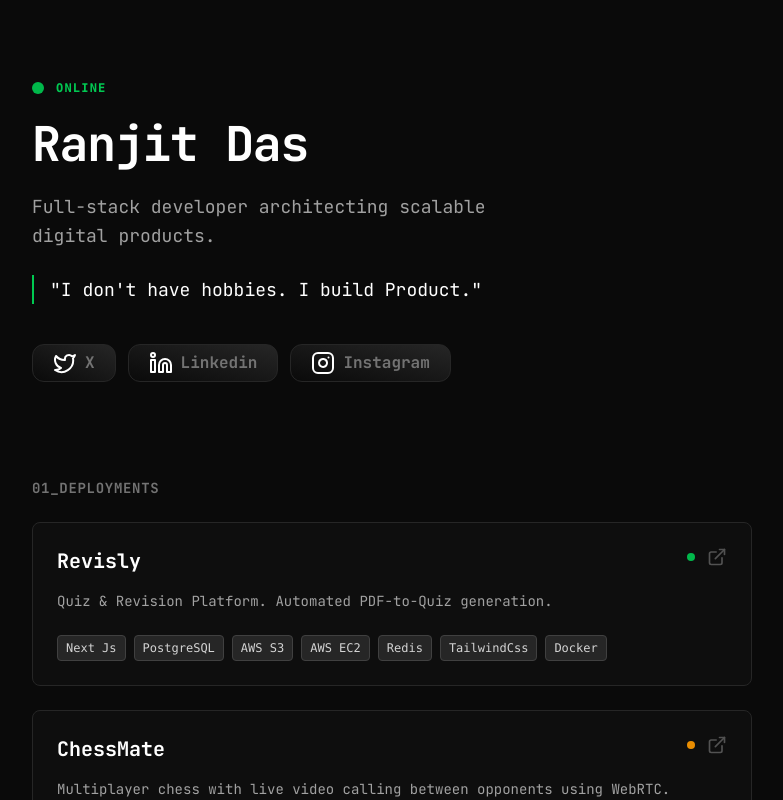
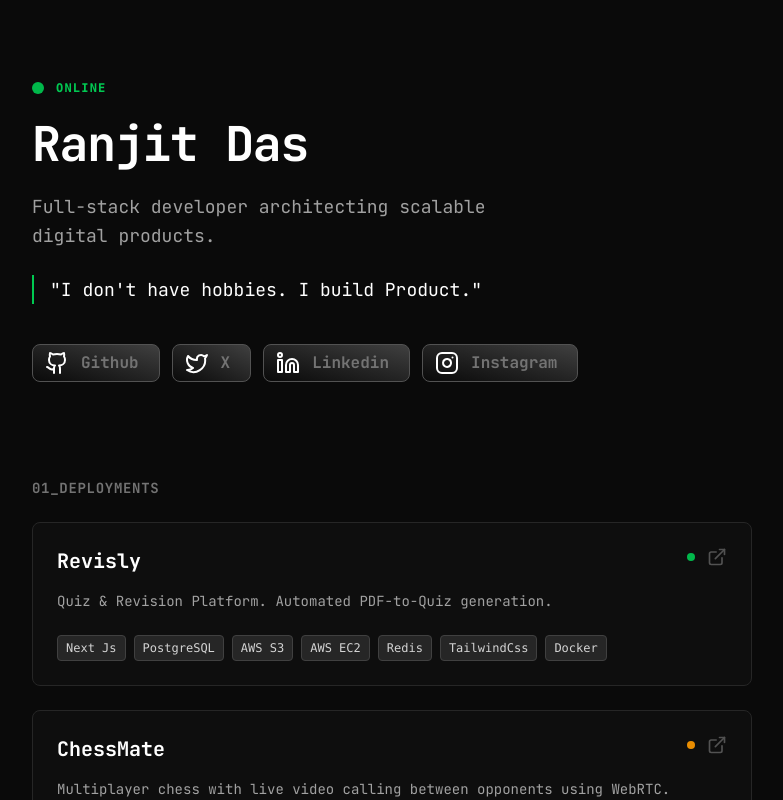
Before and after one commit to ranjit1024/PortfolioV2, a React (Vite) app: page / in a window 1280 px wide. Shown: the top 800 px of the page, without its empty margins (248-1031 px from the left). Built offline with nearby package versions, Linux system fonts and the light colour scheme; a web font is replaced by a local one.

Commit message:
added github_2

```diff
--- a/src/App.tsx
+++ b/src/App.tsx
@@ -6,6 +6,7 @@ import {
   LinkedinIcon,
   LucideInstagram,
   LucideTwitter,
+  LucideGithub,
 } from "lucide-react";
 
 
@@ -74,13 +75,14 @@ function App() {
         <div className="flex  max-md:grid max-md:grid-cols-1 gap-3 mt-10">
 
           {[
+            { icon: LucideGithub, label: "Github",link:"https://github.com/ranjit1024" },
             { icon: LucideTwitter, label: "X", link:"https://x.com/ranjitd18755665" },
             { icon: LinkedinIcon, label: "Linkedin", link:"https://www.linkedin.com/in/ranjit-das-31b866352/"},
             { icon: LucideInstagram, label: "Instagram",link:"https://www.instagram.com/dev_ranjit1024/" },
           ].map((item) => (
             <div key={item.label} onClick={()=>{
               window.open(item.link, '_blank')
-            }} className="flex hover:cursor-pointer hover:scale-101 transition-all items-center gap-2 text-md font-bold text-neutral-500 border border-neutral-800 px-5 py-1.5 w-fit rounded-xl bg-gradient-to-bl to-neutral-950 from-neutral-800 ">
+            }} className="flex hover:cursor-pointer hover:scale-101 transition-all items-center gap-3 text-md font-bold text-neutral-500 border border-neutral-600 px-3 py-1.5 w-fit rounded-lg bg-gradient-to-bl to-neutral-950 from-neutral-700 pr-5 ">
               <item.icon className=" text-white" />
               {item.label}
             </div>
```
